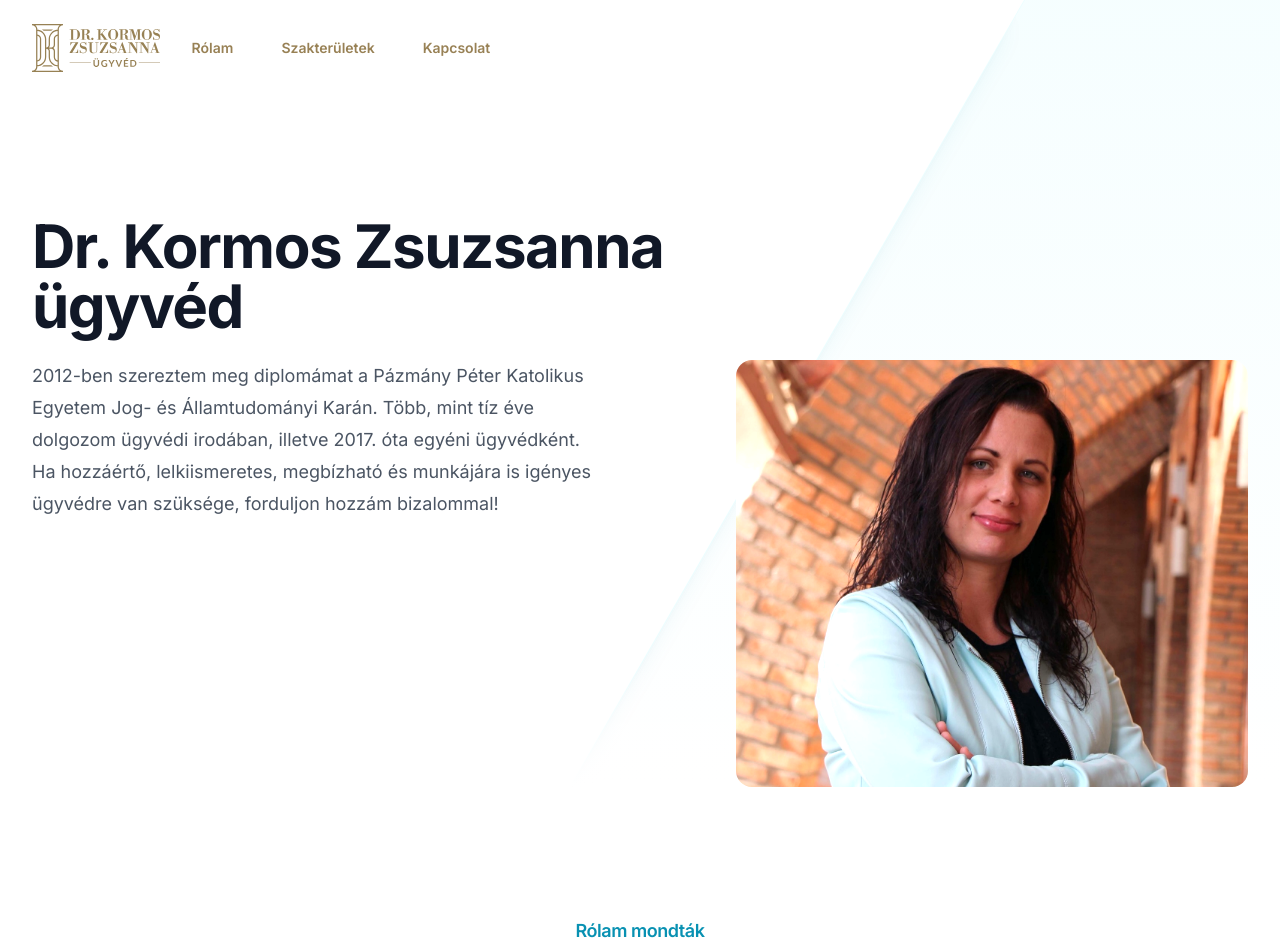
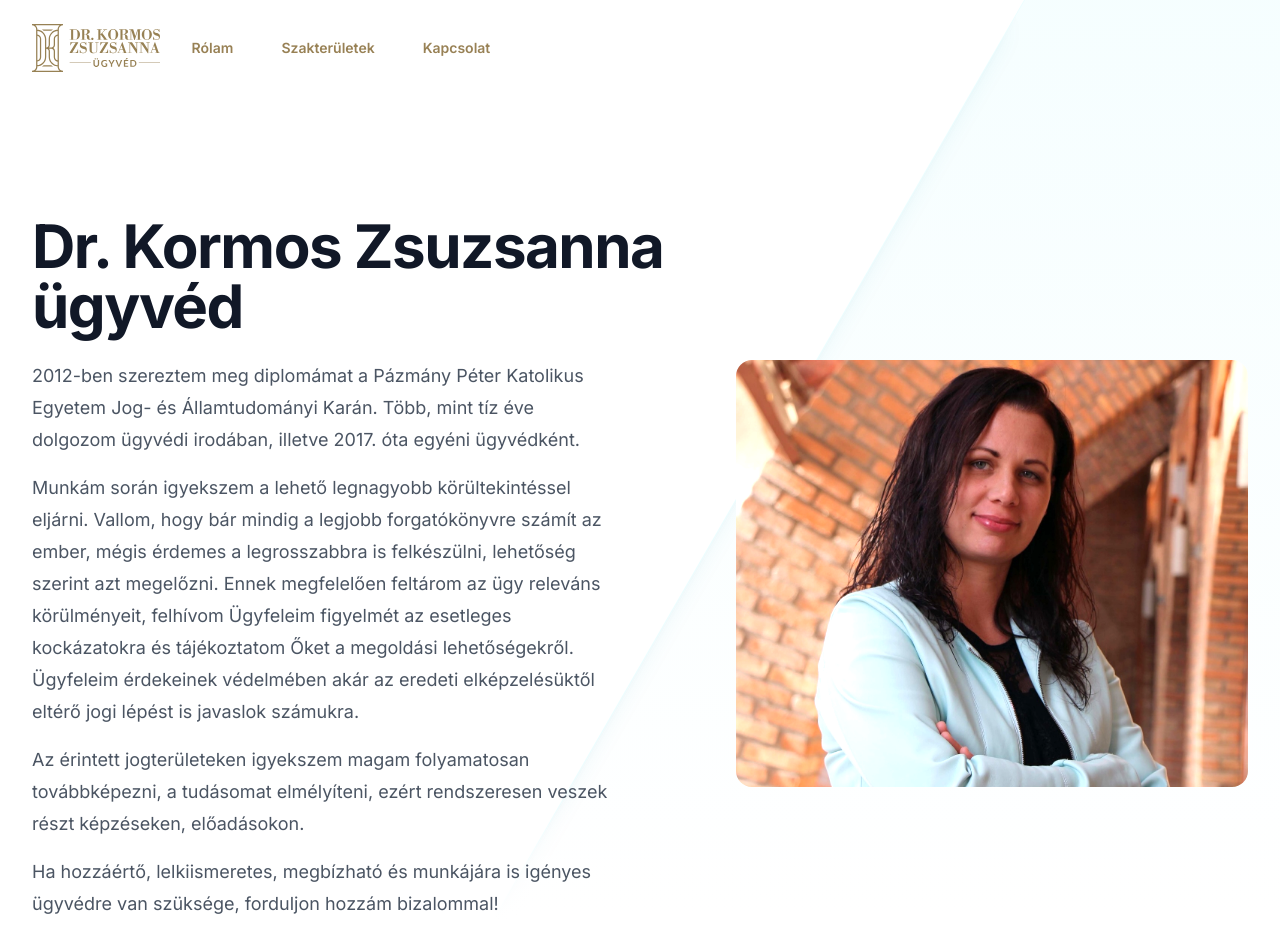
Before and after one commit to gabordobrei/drkormos.hu, a Next.js app: page /rolam in a window 1280 px wide. Shown: the top 952 px of the page. Built offline with nearby package versions, Linux system fonts and the light colour scheme.

Commit message:
Update copy

```diff
--- a/src/app/page.tsx
+++ b/src/app/page.tsx
@@ -90,11 +90,17 @@ function Szakteruletek() {
   return (
     <section className="bg-white">
       <div className="mx-auto my-20 max-w-7xl px-6 lg:px-8">
-        <div className="mx-auto max-w-2xl lg:text-center">
-          <p className="mt-2 text-3xl font-bold tracking-tight text-gray-900 sm:text-4xl">Szakterületek</p>
+        <div className="mx-auto max-w-4xl text-justify">
+          <p className="mt-2 text-center text-3xl font-bold tracking-tight text-gray-900 sm:text-4xl">Szakterületek</p>
           <p className="mt-6 text-lg leading-8 text-gray-600">
-            Ha hozzáértő, lelkiismeretes, megbízható és munkájára is igényes ügyvédre van szüksége, forduljon hozzám
-            bizalommal!
+            A polgári jogon belül különösen a szerződések jogával, azaz okiratokkal foglalkozom, de emellett peres és
+            peren kívüli jogi képviseletet is ellátok kiemelten az ingatlanjog, az öröklési jog és a családi jog
+            területén. Jogi segítséget nyújtok követeléskezeléssel összefüggésben is akár kötelezetti, akár jogosulti
+            oldalon (fizetési meghagyás, végrehajtási eljárás).
+          </p>
+          <p className="mt-6 text-lg leading-8 text-gray-600">
+            Amennyiben jogi segítségre van szüksége a fenti jogterületek valamelyikén, várom mielőbbi megkeresését a
+            megadott elérhetőségeken!
           </p>
         </div>
         <div className="mx-auto mt-16 max-w-2xl sm:mt-20 lg:mt-24 lg:max-w-none">
--- a/src/app/rolam/page.tsx
+++ b/src/app/rolam/page.tsx
@@ -39,7 +39,19 @@ function Hero() {
             <p className="text-lg leading-8 text-gray-600">
               2012-ben szereztem meg diplomámat a Pázmány Péter Katolikus Egyetem Jog- és Államtudományi Karán. Több,
               mint tíz éve dolgozom ügyvédi irodában, illetve 2017. óta egyéni ügyvédként.
-              <br />
+            </p>
+            <p className="mt-4 text-lg leading-8 text-gray-600">
+              Munkám során igyekszem a lehető legnagyobb körültekintéssel eljárni. Vallom, hogy bár mindig a legjobb
+              forgatókönyvre számít az ember, mégis érdemes a legrosszabbra is felkészülni, lehetőség szerint azt
+              megelőzni. Ennek megfelelően feltárom az ügy releváns körülményeit, felhívom Ügyfeleim figyelmét az
+              esetleges kockázatokra és tájékoztatom Őket a megoldási lehetőségekről. Ügyfeleim érdekeinek védelmében
+              akár az eredeti elképzelésüktől eltérő jogi lépést is javaslok számukra.
+            </p>
+            <p className="mt-4 text-lg leading-8 text-gray-600">
+              Az érintett jogterületeken igyekszem magam folyamatosan továbbképezni, a tudásomat elmélyíteni, ezért
+              rendszeresen veszek részt képzéseken, előadásokon.
+            </p>
+            <p className="mt-4 text-lg leading-8 text-gray-600">
               Ha hozzáértő, lelkiismeretes, megbízható és munkájára is igényes ügyvédre van szüksége, forduljon hozzám
               bizalommal!
             </p>
```
